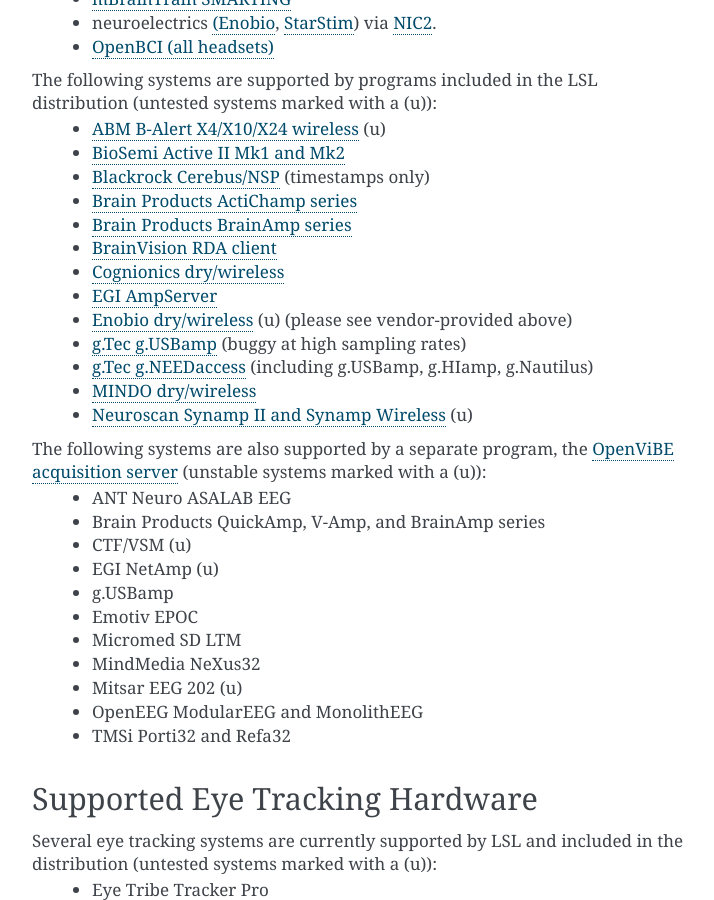
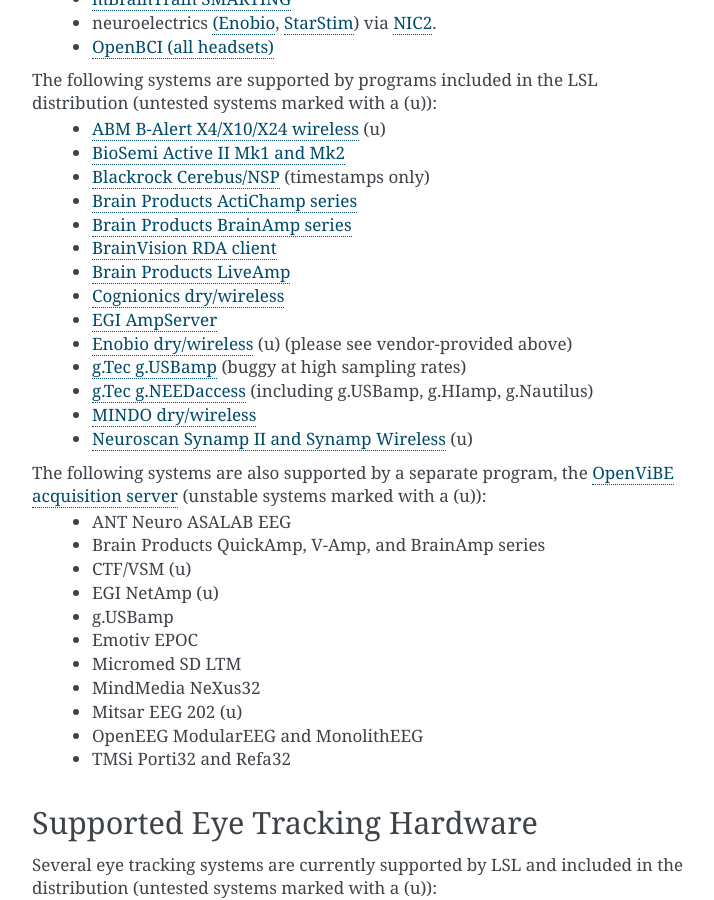
Before and after one commit to sccn/labstreaminglayer, a Sphinx documentation site: the page built from docs/info/supported_devices.rst, in a window 1280 px wide and 900 px high, scrolled down 640 px. Shown: the whole window, without its empty margins (388-1102 px from the left). Built offline with Sphinx 7.4.7, drawn with Linux system fonts in a browser that asks for light colours.

Commit message:
Update supported_devices.rst

```diff
--- a/docs/info/supported_devices.rst
+++ b/docs/info/supported_devices.rst
@@ -25,7 +25,8 @@
   * `Blackrock Cerebus/NSP <https://github.com/labstreaminglayer/App-BlackrockTimestamps>`__ (timestamps only)
   * `Brain Products ActiChamp series <https://github.com/labstreaminglayer/App-BrainProducts>`__
   * `Brain Products BrainAmp series <https://github.com/labstreaminglayer/App-BrainProducts>`__
-  * `BrainVision RDA client <https://github.com/labstreaminglayer/App-BrainProducts>`__
+  * `BrainVision RDA client <https://github.com/brain-products/LSL-BrainVisionRDA/releases>`__
+  * `Brain Products LiveAmp <https://github.com/labstreaminglayer/App-BrainProducts/releases>`__
   * `Cognionics dry/wireless <https://github.com/labstreaminglayer/App-Cognionics>`__
   * `EGI AmpServer <https://github.com/labstreaminglayer/App-EGIAmpServer>`__
   * `Enobio dry/wireless <https://github.com/labstreaminglayer/App-Enobio>`__ (u) (please see vendor-provided above)
```
